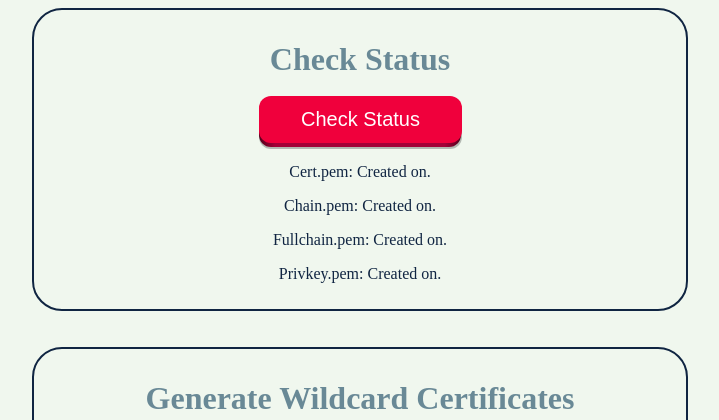
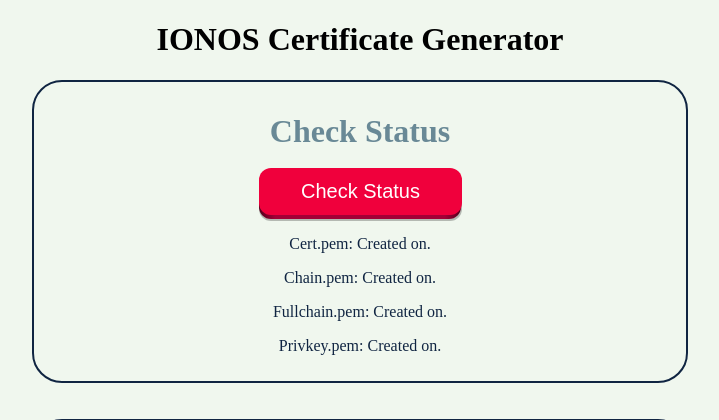
Before and after one commit to dlothmann/web_cert, a Flask app: page / in a window 1280 px wide. Shown: the top 420 px of the page, without its empty margins (280-999 px from the left). Run offline with Flask 3, Linux system fonts and the light colour scheme.

Commit message:
Update index.html
Add headline

```diff
--- a/templates/index.html
+++ b/templates/index.html
@@ -105,6 +105,7 @@
 </style>
 
 <body>
+    <div style="text-align: center"><h1>IONOS Certificate Generator</h1></div>
     <div class="center">
         <h1 class="h1_white">
             Check Status
```
